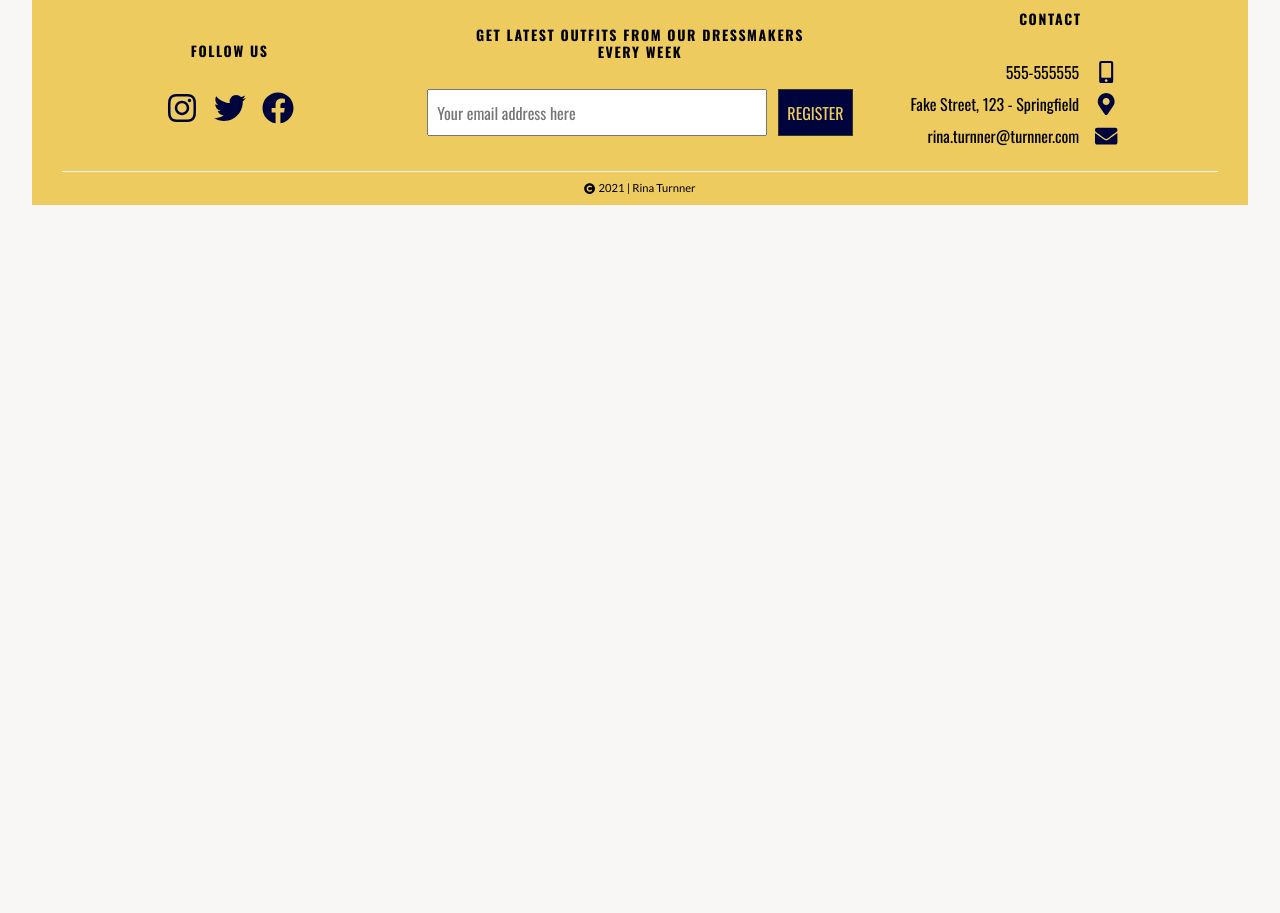
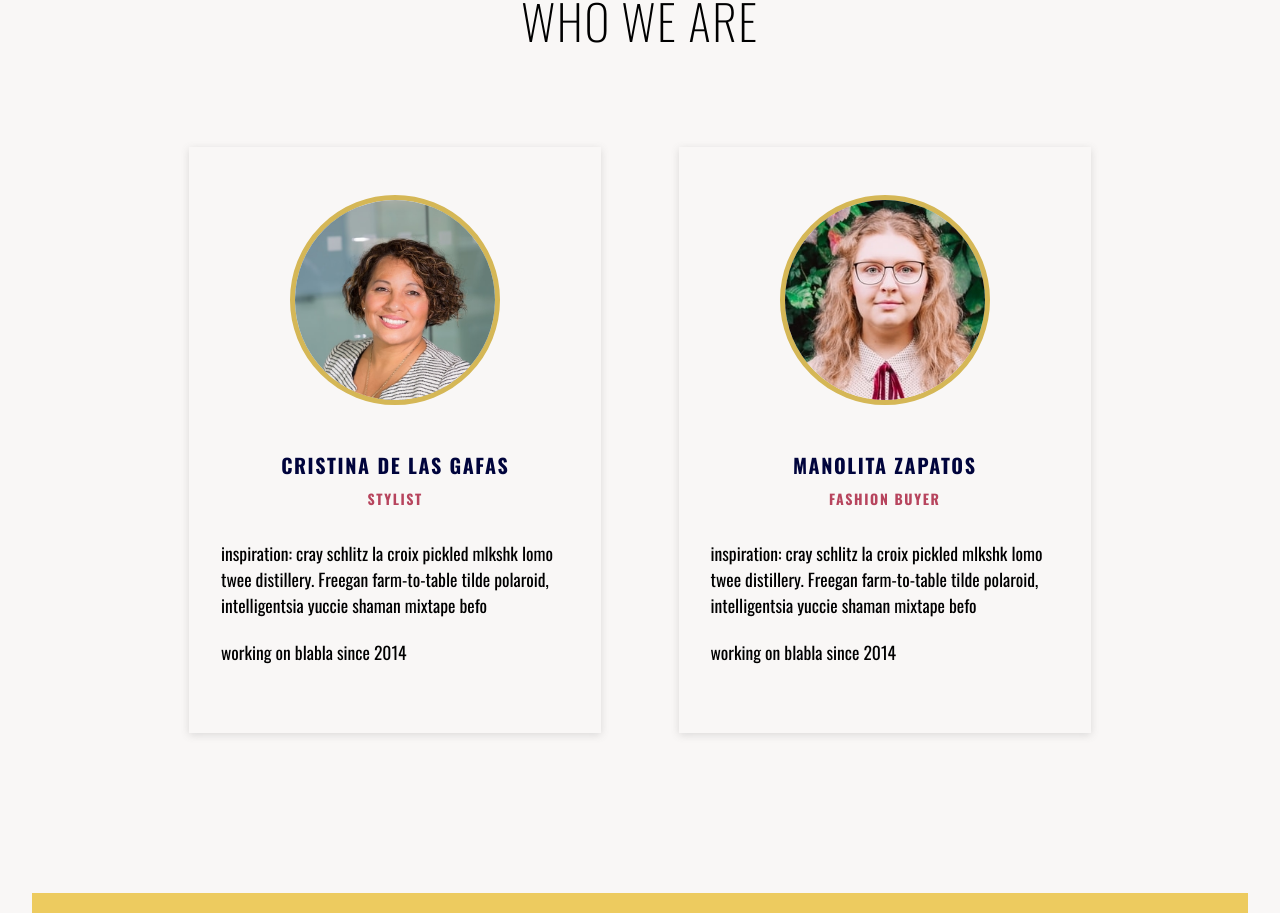
Before and after one commit to gmena-alb/fashion-brand-lp, a React (Create React App) app: page / in a window 1280 px wide. Shown: the part 3568-4481 px from the top of the page. Before the commit the page ends 3805 px from the top, so only its background shows below. Built offline with nearby package versions, Linux system fonts and the light colour scheme.

Commit message:
dressmakers section desktop

```diff
--- a/src/App.js
+++ b/src/App.js
@@ -3,6 +3,7 @@ import './css/style.css';
 import Header from './components/Header';
 import Fashion from './components/Fashion';
 import History from './components/History';
+import Dressmakers from './components/Dressmakers';
 import Footer from './components/Footer';
 
 function App() {
@@ -11,6 +12,7 @@ function App() {
       <Header />
       <Fashion />
       <History />
+      <Dressmakers />
       <Footer />
     </main>
   );
--- a/src/components/Dressmakers.js
+++ b/src/components/Dressmakers.js
@@ -1,7 +1,37 @@
 import React, { useState } from 'react';
+import woman1 from '../assets/woman1.jpg';
+import woman2 from '../assets/woman2.jpg';
 
 const Dressmakers = () => {
-  return <section>asdf</section>;
+  return (
+    <section id="dressmakers-section" className="section-dressmakers">
+      <h1 className="title">who we are</h1>
+      <div className="articles">
+        <article>
+          <img className="image" src={woman1}></img>
+          <h3>Cristina de las Gafas</h3>
+          <h4>Stylist</h4>
+          <p>
+            inspiration: cray schlitz la croix pickled mlkshk lomo twee
+            distillery. Freegan farm-to-table tilde polaroid, intelligentsia
+            yuccie shaman mixtape befo
+          </p>
+          <p>working on blabla since 2014</p>
+        </article>
+        <article>
+          <img className="image" src={woman2}></img>
+          <h3>Manolita Zapatos</h3>
+          <h4>Fashion Buyer</h4>
+          <p>
+            inspiration: cray schlitz la croix pickled mlkshk lomo twee
+            distillery. Freegan farm-to-table tilde polaroid, intelligentsia
+            yuccie shaman mixtape befo
+          </p>
+          <p>working on blabla since 2014</p>
+        </article>
+      </div>
+    </section>
+  );
 };
 
 export default Dressmakers;
--- a/src/components/Navbar.js
+++ b/src/components/Navbar.js
@@ -26,7 +26,7 @@ const Navbar = () => {
             <a href="#process-section">what we do</a>
           </li>
           <li>
-            <a href="#">dressmakers</a>
+            <a href="#dressmakers-section">dressmakers</a>
           </li>
           <li>
             <a href="#">contact</a>
--- a/src/css/style.css
+++ b/src/css/style.css
@@ -340,7 +340,7 @@ section {
           z-index: 5;
           transition: margin-right 0.5s, border 0.3s; }
           .section-process .articles article:nth-child(2n) .description:hover {
-            margin-right: -10%;
+            margin-right: -8%;
             width: 32%;
             border: 2px solid #ff6083;
             box-shadow: rgba(0, 0, 0, 0.35) 0px 5px 15px; }
@@ -353,6 +353,41 @@ section {
             margin-left: 0; }
       .section-process .articles article:last-child {
         padding-bottom: 5rem; }
+
+.section-dressmakers .articles {
+  display: flex;
+  flex: 1 1 0px;
+  justify-content: space-evenly;
+  padding: 0 5rem;
+  font-family: "Oswald", sans-serif;
+  margin-top: 6rem; }
+  .section-dressmakers .articles article {
+    display: flex;
+    flex-direction: column;
+    align-items: center;
+    box-shadow: rgba(99, 99, 99, 0.2) 0px 2px 8px 0px;
+    padding: 5rem;
+    width: 33%;
+    padding: 3rem 2rem; }
+    .section-dressmakers .articles article:hover .image {
+      border: 5px solid #b7445d; }
+    .section-dressmakers .articles article h3 {
+      color: #00043c;
+      margin-top: 3rem; }
+    .section-dressmakers .articles article h4 {
+      color: #b7445d;
+      margin-bottom: 2rem; }
+    .section-dressmakers .articles article p {
+      font-size: 1.1rem;
+      align-self: flex-start; }
+    .section-dressmakers .articles article .image {
+      object-fit: cover;
+      border-radius: 50%;
+      width: 200px;
+      height: 200px;
+      border: 5px solid #d5b756;
+      z-index: 1;
+      transition: all 0.3s; }
 
 footer {
   display: grid;
--- /dev/null
+++ b/src/sass/_dressmakers.scss
@@ -0,0 +1,44 @@
+.section-dressmakers {
+  .articles {
+    display: flex;
+    flex: 1 1 0px;
+    justify-content: space-evenly;
+    padding: 0 5rem;
+    font-family: $font-oswald;
+    margin-top: 6rem;
+    article {
+      display: flex;
+      flex-direction: column;
+      align-items: center;
+      box-shadow: rgba(99, 99, 99, 0.2) 0px 2px 8px 0px;
+      padding: 5rem;
+      width: 33%;
+      padding: 3rem 2rem;
+      &:hover .image {
+        border: 5px solid $color-secondary-dark;
+      }
+      h3 {
+        color: $color-tertiary;
+        margin-top: 3rem;
+      }
+      h4 {
+        color: $color-secondary-dark;
+        margin-bottom: 2rem;
+      }
+      p {
+        font-size: 1.1rem;
+        align-self: flex-start;
+      }
+
+      .image {
+        object-fit: cover;
+        border-radius: 50%;
+        width: 200px;
+        height: 200px;
+        border: 5px solid $color-primary-dark;
+        z-index: 1;
+        transition: all 0.3s;
+      }
+    }
+  }
+}
--- a/src/sass/_process.scss
+++ b/src/sass/_process.scss
@@ -74,7 +74,7 @@
           transition: margin-right 0.5s, border 0.3s;
 
           &:hover {
-            margin-right: -10%;
+            margin-right: -8%;
             width: 32%;
             border: 2px solid $color-secondary;
             box-shadow: rgba(0, 0, 0, 0.35) 0px 5px 15px;
--- a/src/sass/main.scss
+++ b/src/sass/main.scss
@@ -2,4 +2,5 @@
 @import 'header';
 @import 'fashion';
 @import 'process';
+@import 'dressmakers';
 @import 'footer';
```
Also changed, not shown: src/assets/woman1.jpg (added), src/assets/woman2.jpg (added).
